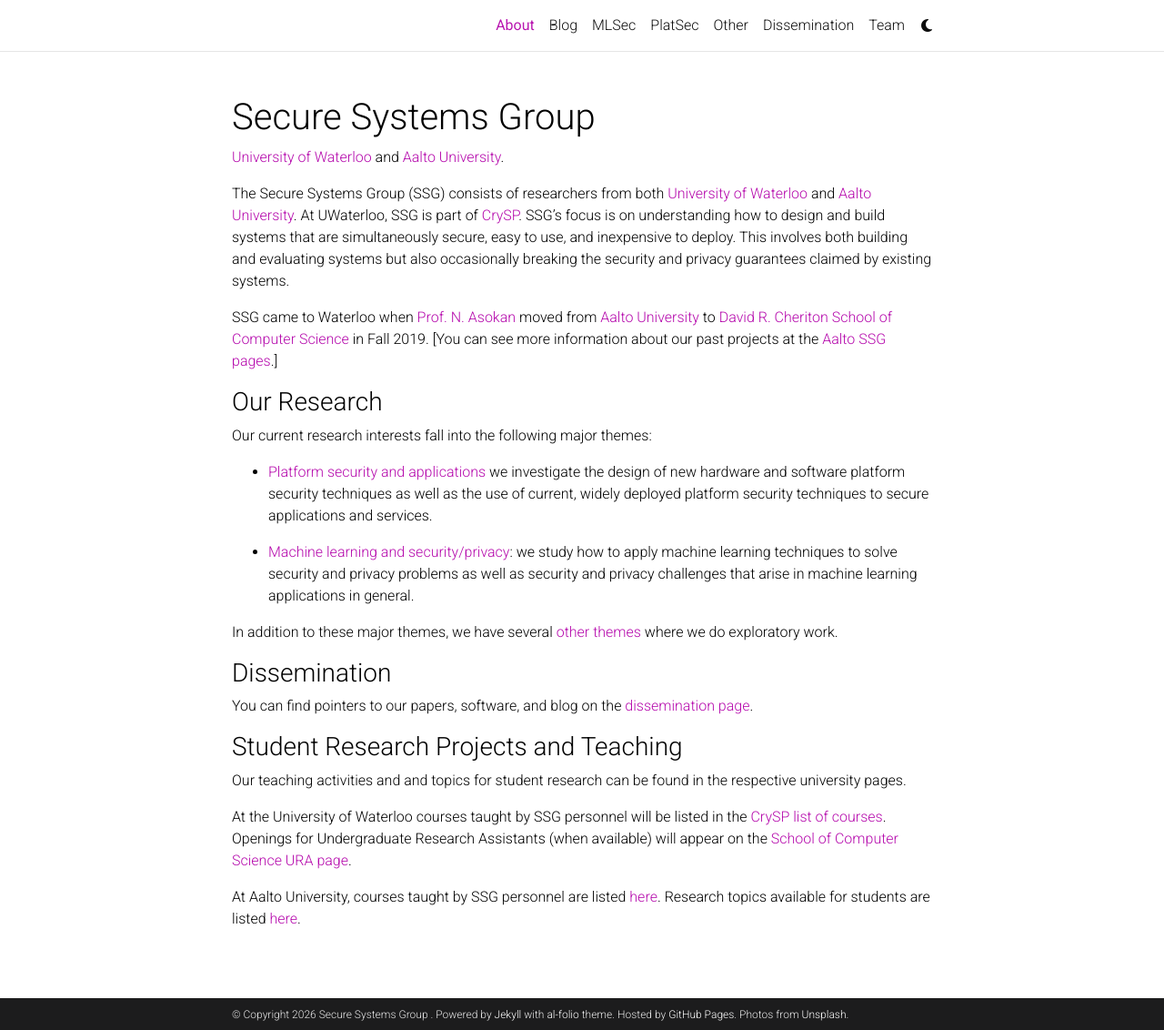
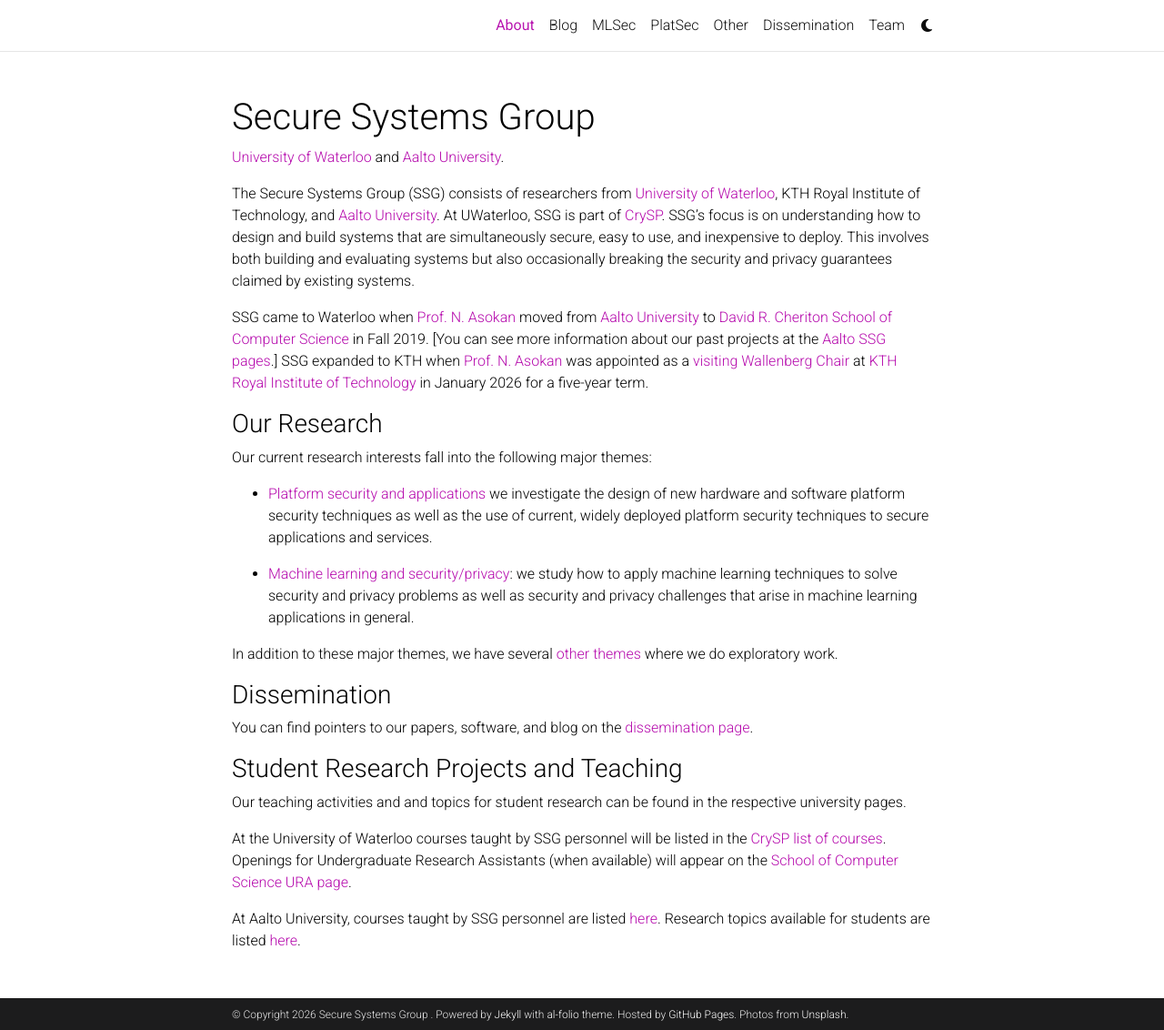
Before and after one commit to ssg-research/ssg-research.github.io, a Jekyll site: the page built from _pages/about.md, in a window 1280 px wide and 1132 px high. Shown: the whole window at 91% size. Built offline with Jekyll 4.4.1, drawn with Linux system fonts in a browser that asks for light colours; comment, search, counter and statistics services are not loaded; a style sheet for code colours, icons or effects is not loaded.

Commit message:
Mention expansion to KTH

```diff
--- a/_pages/about.md
+++ b/_pages/about.md
@@ -11,10 +11,10 @@ selected_papers: false # includes a list of papers marked as "selected={true}"
 social: false  # includes social icons at the bottom of the page
 ---
 
-The Secure Systems Group (SSG) consists of researchers from both [University of Waterloo](https://crysp.uwaterloo.ca/ssg) and [Aalto University](https://ssg.aalto.fi). At UWaterloo, SSG is part of [CrySP](https://crysp.uwaterloo.ca/). SSG's focus is on understanding how to design and build systems that are simultaneously secure, easy to use, and inexpensive to deploy. This involves both building and evaluating systems but also occasionally breaking the security and privacy guarantees claimed by existing systems.
+The Secure Systems Group (SSG) consists of researchers from [University of Waterloo](https://crysp.uwaterloo.ca/ssg), KTH Royal Institute of Technology, and [Aalto University](https://ssg.aalto.fi). At UWaterloo, SSG is part of [CrySP](https://crysp.uwaterloo.ca/). SSG's focus is on understanding how to design and build systems that are simultaneously secure, easy to use, and inexpensive to deploy. This involves both building and evaluating systems but also occasionally breaking the security and privacy guarantees claimed by existing systems.
 
 SSG came to Waterloo when [Prof. N. Asokan](https://asokan.org/asokan/) moved from [Aalto University](https://cs.aalto.fi/) to [David R. Cheriton School of Computer Science](https://cs.uwaterloo.ca/) in Fall 2019.
-[You can see more information about our past projects at the [Aalto SSG pages](https://ssg.aalto.fi/).]
+[You can see more information about our past projects at the [Aalto SSG pages](https://ssg.aalto.fi/).] SSG expanded to KTH when [Prof. N. Asokan](https://asokan.org/asokan/) was appointed as a [visiting Wallenberg Chair](https://wasp-sweden.org/people/n-asokan/) at [KTH Royal Institute of Technology](https://kth.se) in January 2026 for a five-year term.
 
 ### Our Research
 
```
